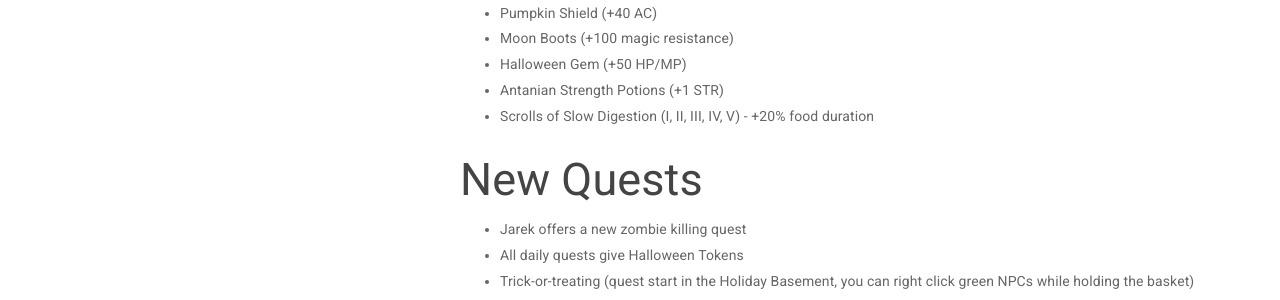
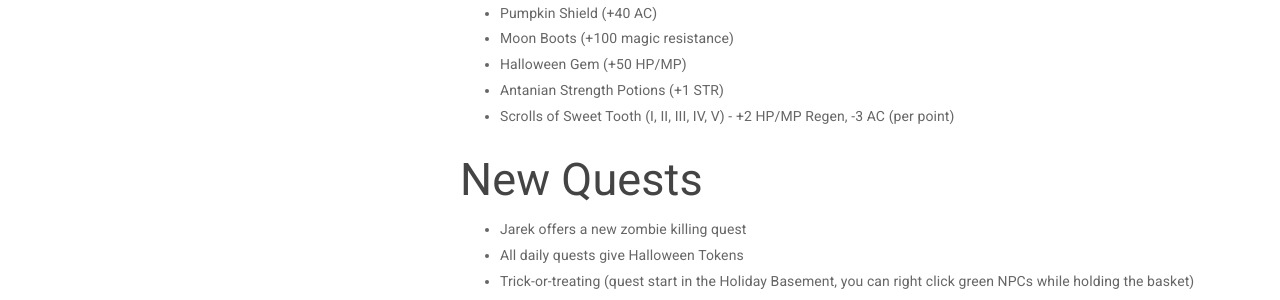
Before and after one commit to LandOfTheRair/landoftherair.github.io, a Jekyll site: the page built from _docs/holiday/halloween.md, in a window 1280 px wide and 1183 px high. Shown: the part 629-929 px from the top of the window. Built offline with Jekyll 4.4.1, drawn with Linux system fonts in a browser that asks for light colours; nearby versions of some CDN libraries.

Commit message:
Update halloween.md

```diff
--- a/_docs/holiday/halloween.md
+++ b/_docs/holiday/halloween.md
@@ -22,7 +22,7 @@ Each holiday will grant you tokens to buy new items. This holiday will offer you
 * Moon Boots (+100 magic resistance)
 * Halloween Gem (+50 HP/MP)
 * Antanian Strength Potions (+1 STR)
-* Scrolls of Slow Digestion (I, II, III, IV, V) - +20% food duration
+* Scrolls of Sweet Tooth (I, II, III, IV, V) - +2 HP/MP Regen, -3 AC (per point)
 
 ## New Quests
 
```
